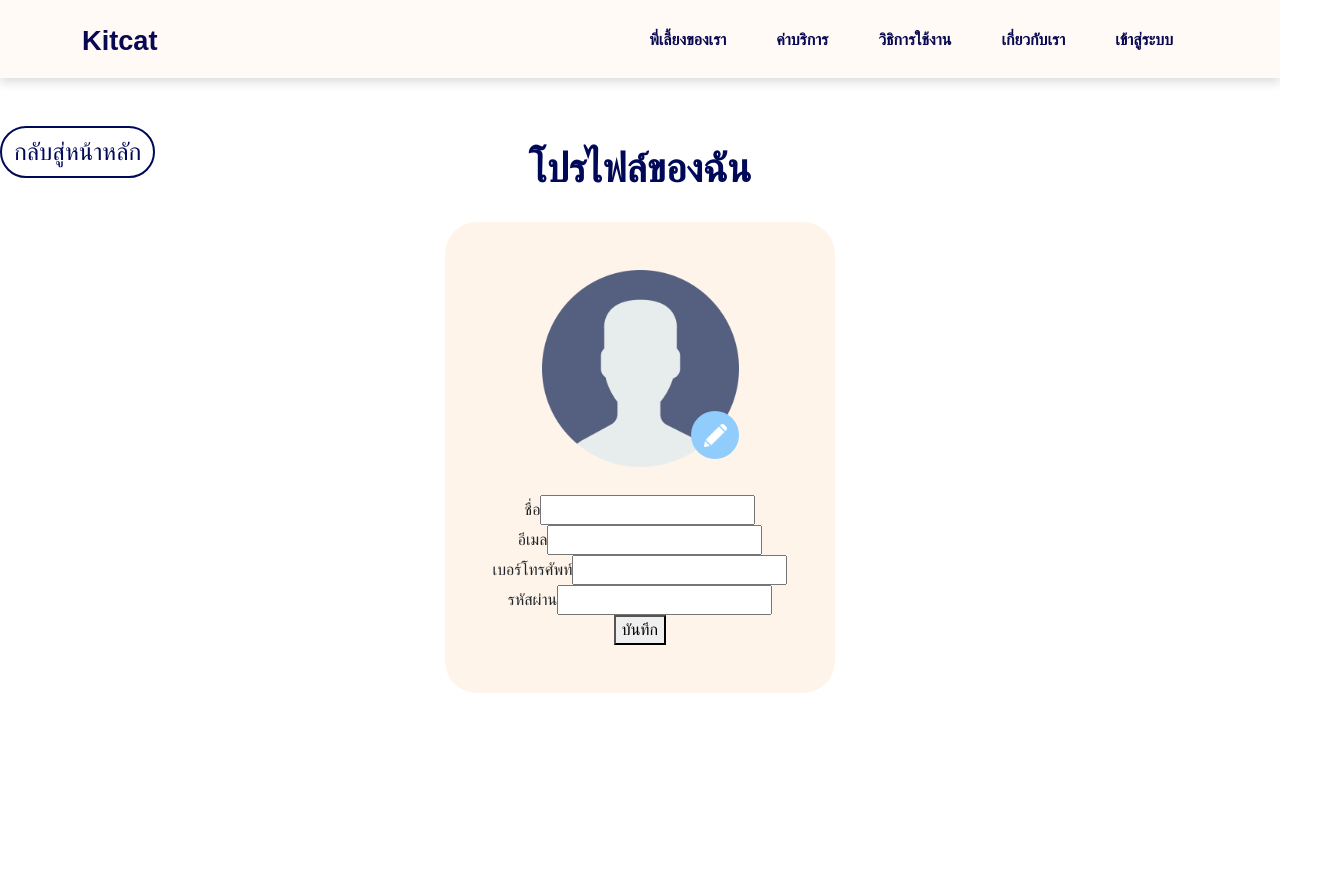
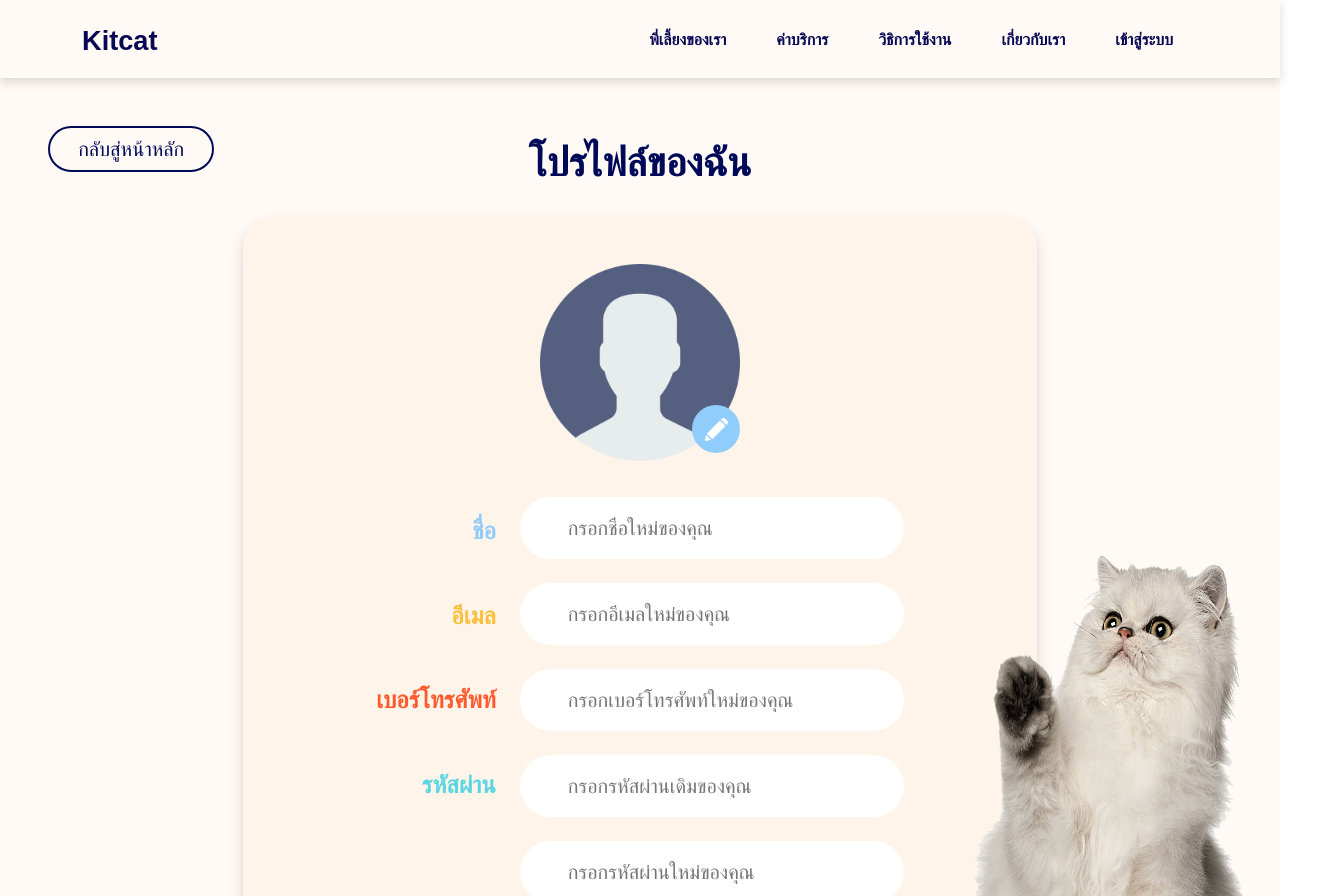
Before and after one commit to thanatat64/kmitl-kitcat, a Next.js app: page /profile in a window 1280 px wide. Shown: the top 896 px of the page, 1318 px wide, since content can reach past the window. Before the commit the page ends 800 px from the top, so only its background shows below. Built offline with nearby package versions, Linux system fonts and the light colour scheme; a web font is replaced by a local one.

Commit message:
update profile page

```diff
--- a/components/profile/EditProfileForm.css
+++ b/components/profile/EditProfileForm.css
@@ -1,31 +1,84 @@
+/* background color */
+.bg-color-white-cream{
+    background-color: var(--white-cream);
+}
+.bg-color-aqua{
+    background-color: var(--aqua);
+}
+
+/* text color */
 .text-color-navy{
     color: var(--navy);
 }
+.text-color-blue{
+    color: var(--blue);
+}
+.text-color-placeholder{
+    color: rgba(0, 9, 88, 0.65);
+}
+.text-color-yellow{
+    color: var(--yellow);
+}
+.text-color-red{
+    color: var(--red);
+}
+.text-color-aqua{
+    color: var(--aqua);
+}
 
+/* font weight */
 .fw-500{
     font-weight: 500;
 }
-
+.fw-600{
+    font-weight: 600;
+}
 .fw-700{
     font-weight: 700;
 }
 
-.border-btn{
-    border-color: var(--navy);
-    border-width: 0.15rem;
+/* save button */
+.btn-save:hover{
+    background-color: #4DB6C1;
 }
 
-.box1{
-    margin-top: -4rem;
+/* back home button */
+.btn-back-home{
+    border-color: var(--navy);
+    border-width: 0.2vw;
+    width: 13vw;
+}
+.btn-back-home:hover span {
+    display:none;
+}
+.btn-back-home:hover:before{
+    content:"< กลับสู่หน้าหลัก";
+}
+.btn-back-home:hover {
+    border-color: var(--navy);
+    border-width: 0.2vw;
+}
+
+/* box of big element */
+.box{
+    margin-top: -8vh;
+}
+.box-all-form{
+    background-color: var(--cream);
+    width: 62vw;
+}
+.box-each-form{
+    width: 30vw;
+}
+
+.gap{
+    gap: 3.05rem;
+    /* gap: 6.2vh; */
 }
 
 .user-icon{
-    width: 197px;
+    width: 12.5rem;
     height: 197px;
-}
-
-.box2{
-    background-color: var(--cream);
 }
 
 .editUserIconCircle{
@@ -36,3 +89,10 @@
     margin-top: -2.2rem;
     margin-right: 0.75rem;
 }
+
+.cat{
+    width: 30vw;
+    height: 70vh;
+    margin-top: -63vh;
+    margin-right: -3vw;
+}
--- a/components/profile/EditProfileForm.tsx
+++ b/components/profile/EditProfileForm.tsx
@@ -6,20 +6,20 @@ import Image from 'next/image'
 import userIcon from "../../public/image/userIcon.png"
 import editUserIconCircle from "../../public/image/editUserIconCircle.svg"
 import editUserIconPen from "../../public/image/editUserIconPen.png"
+import cat from "../../public/image/catProfile.png"
 
-interface SignUpFormProps {
+interface EditProfileFormProps {
 
 }
 
-// ไอ่พวกที่ดึงดาต้าพวกนี้ก๊ปมาจาก sign up ยังไม่ได้ทำอะไร
-const SignUpForm: React.FC<SignUpFormProps> = ({ }) => {
+const EditProfileForm: React.FC<EditProfileFormProps> = ({ }) => {
     const [formData, setFormData] = useState({
         id: '',
         name: '',
         email: '',
-        password: '',
         telephone: '',
-        address: '',
+        oldPassword: '',
+        newPassword: '',
     })
 
     const handleChange = (e: React.ChangeEvent<HTMLInputElement>) => {
@@ -43,26 +43,28 @@ const SignUpForm: React.FC<SignUpFormProps> = ({ }) => {
         })
         if (!response.ok) {
             const error = await response.json()
-            alert("Failed to create user: " + error)
+            alert("Failed to edit your profile: " + error)
         } else {
-            alert("Successfully created new user!")
+            alert("Successfully to edit your profile!")
             setFormData({
                 id: '',
                 name: '',
                 email: '',
-                password: '',
                 telephone: '',
-                address: '',
+                oldPassword: '',
+                newPassword: '',
             })
         }
     }
 
     return (
-        <div>
-            <button className="btn fs-4 fw-500 text-color-navy border-btn rounded-5 mt-5" type="button">กลับสู่หน้าหลัก</button>
-            <div className='d-flex flex-column align-items-center justify-content-center box1'>
+        <div className='bg-color-white-cream'>
+            <button className="btn btn-back-home fs-5 fw-500 text-color-navy rounded-pill mt-5 ms-5 px-4" type="button">
+                <span>กลับสู่หน้าหลัก</span>
+            </button>
+            <div className='d-flex flex-column align-items-center justify-content-center box'>
                 <div className='fs-1 fw-700 text-color-navy mt-4 mb-4'>โปรไฟล์ของฉัน</div>
-                <form className='d-flex flex-column align-items-center justify-content-center p-5 rounded-5 box2' onSubmit={handleSubmit}>
+                <form className='d-flex flex-column align-items-center justify-content-center p-5 rounded-5 box-all-form shadow gap-2' onSubmit={handleSubmit}>
                     <div className='d-flex flex-column align-items-end'>
                         <Image
                             className='user-icon'
@@ -80,52 +82,67 @@ const SignUpForm: React.FC<SignUpFormProps> = ({ }) => {
                             alt="Picture Of editUserIconPen"
                         />
                     </div>
-                    <div>
-                        <label htmlFor="name">ชื่อ</label>
-                        <input
+                    <div className='d-flex flex-row gap-4'>
+                        <div className='d-flex flex-column align-items-end gap mt-3'>
+                            <label className='fs-4 fw-bold text-color-blue form-label mb-0' htmlFor="name">ชื่อ</label>
+                            <label className='fs-4 fw-bold text-color-yellow form-label mb-0' htmlFor="email">อีเมล</label>
+                            <label className='fs-4 fw-bold text-color-red form-label mb-0' htmlFor="telephone">เบอร์โทรศัพท์</label>
+                            <label className='fs-4 fw-bold text-color-aqua form-label mb-0' htmlFor="telephone">รหัสผ่าน</label>
+                        </div>
+                        <div className='d-flex flex-column gap-4'>
+                            <input className='fs-5 text-color-placeholder rounded-pill border-0 py-3 px-5 box-each-form'
                                 type="text"
                                 id="name"
                                 name="name"
+                                placeholder='กรอกชื่อใหม่ของคุณ'
                                 value={formData.name}
                                 onChange={handleChange}
                             />
-                    </div>
-                    <div>
-                        <label htmlFor="email">อีเมล</label>
-                        <input
+                            <input className='fs-5 text-color-placeholder rounded-pill border-0 py-3 px-5 box-each-form'
                                 type="email"
                                 id="email"
                                 name="email"
+                                placeholder='กรอกอีเมลใหม่ของคุณ'
                                 value={formData.email}
                                 onChange={handleChange}
                             />
-                    </div>
-                    <div>
-                        <label htmlFor="telephone">เบอร์โทรศัพท์</label>
-                        <input
+                            <input className='fs-5 text-color-placeholder rounded-pill border-0 py-3 px-5 box-each-form'
                                 type="text"
                                 id="telephone"
                                 name="telephone"
+                                placeholder='กรอกเบอร์โทรศัพท์ใหม่ของคุณ'
                                 value={formData.telephone}
                                 onChange={handleChange}
                             />
-                    </div>
-                    <div>
-                        <label htmlFor="password">รหัสผ่าน</label>
-                        <input
+                            <input className='fs-5 text-color-placeholder rounded-pill border-0 py-3 px-5 box-each-form'
                                 type="password"
-                            id="password"
-                            name="password"
-                            value={formData.password}
+                                id="oldPassword"
+                                name="oldPassword"
+                                placeholder='กรอกรหัสผ่านเดิมของคุณ'
+                                value={formData.oldPassword}
+                                onChange={handleChange}
+                            />
+                            <input className='fs-5 text-color-placeholder rounded-pill border-0 py-3 px-5 box-each-form'
+                                type="password"
+                                id="newPassword"
+                                name="newPassword"
+                                placeholder='กรอกรหัสผ่านใหม่ของคุณ'
+                                value={formData.newPassword}
                                 onChange={handleChange}
                             />
                         </div>
-                    <button type="submit">บันทึก</button>
+                    </div>
+                    <button className="btn btn-save fs-4 fw-bold text-color-navy bg-color-aqua rounded-pill mt-3" type="submit">บันทึก</button>
                 </form>
+                <Image
+                    className='cat ms-auto'
+                    src={cat}
+                    alt="Cat-Ease-In"
+                />
             </div>
         </div>
 
     )
 }
 
-export default SignUpForm
+export default EditProfileForm
```
Also changed, not shown: public/image/catProfile.png (added), 1 other file (tests, documents, lock files or other folders). Lines whose indentation alone changed are shown as unchanged.
